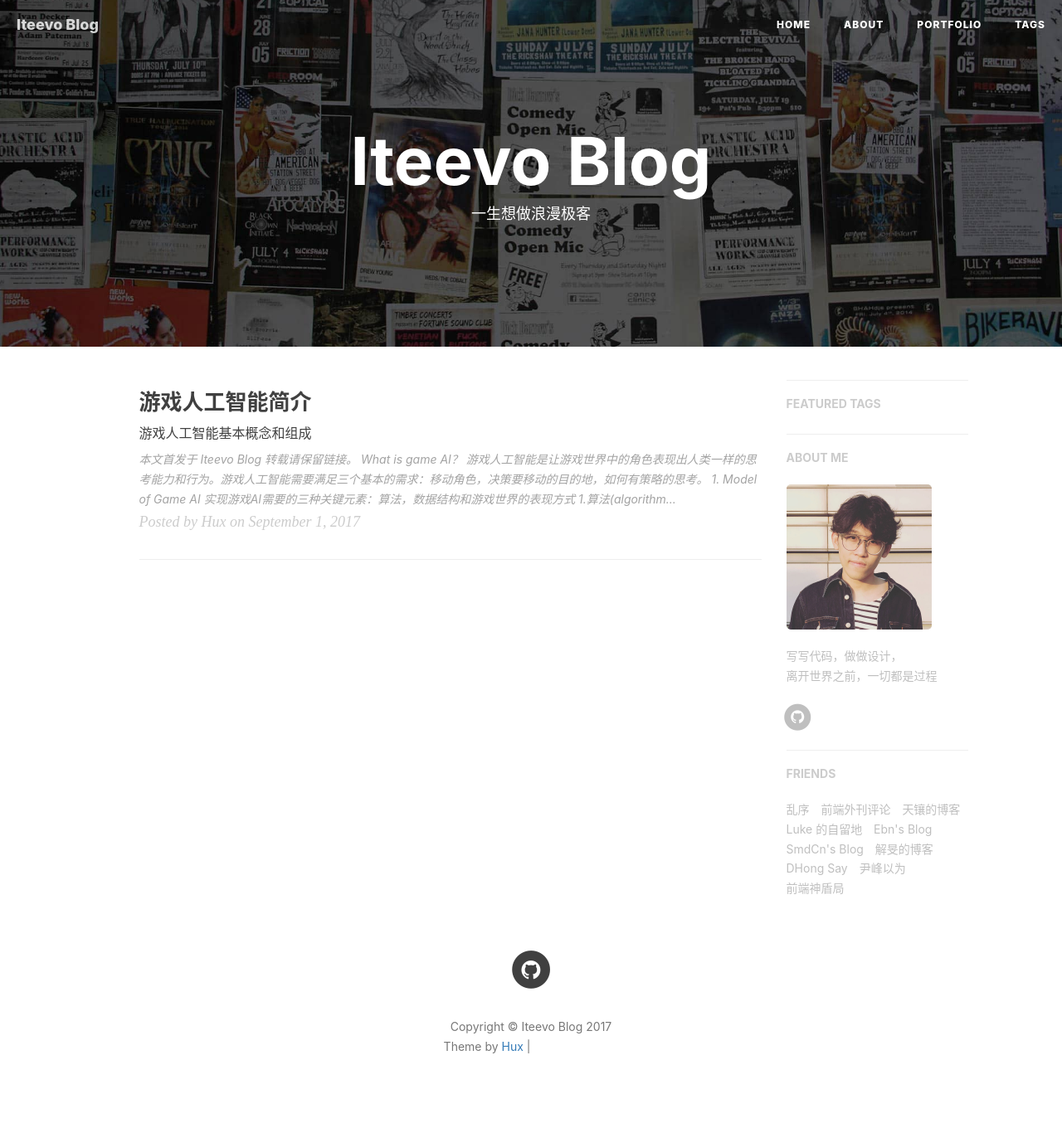
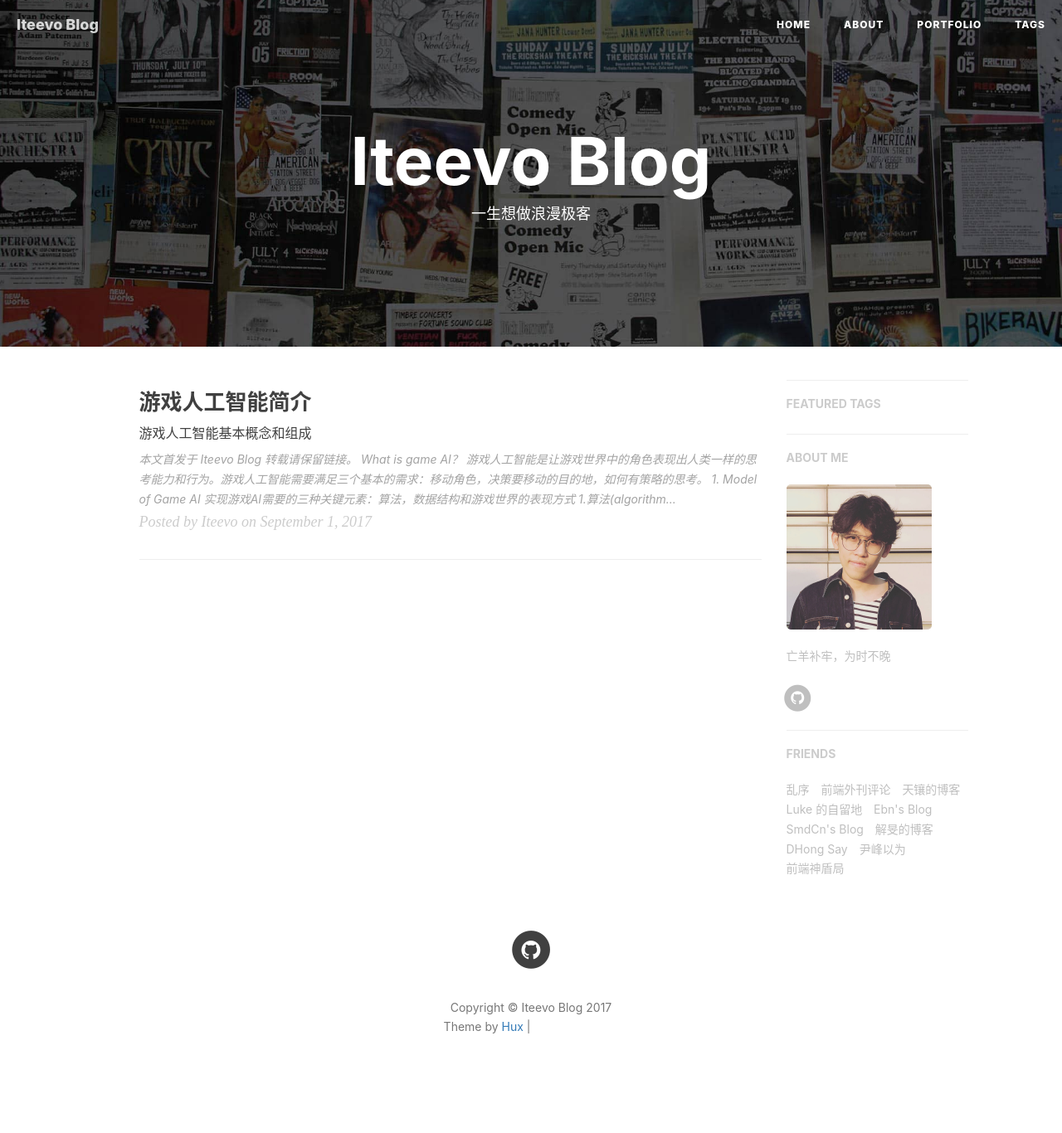
Before and after one commit to Iteevo/IteevoBlog, a Jekyll site: the page built from index.html, in a window 1280 px wide. Shown: the whole page at 83% size. Built offline with Jekyll 4.4.1, drawn with Linux system fonts in a browser that asks for light colours; nearby versions of some CDN libraries; the list of posts is cut into pages by our own code; comment, search, counter and statistics services are not loaded; after the commit the page ends 1342 px from its top, so only the background shows below that; grey boxes are pictures that could not be loaded.

Commit message:
introduce to game ai

```diff
--- a/_config.yml
+++ b/_config.yml
@@ -3,9 +3,9 @@
 SEOTitle: iteevo的博客 | Iteevo Blog
 header-img: img/home-bg.jpg
 email: hl20130312@gmail.com
-description: "关于前端与设计、黑客与画家 | 黄玄，Web & Mobile Lover，Front-End Engineer，UX Designer | 这里是 @Hux黄玄 的个人博客，与你一起发现更大的世界。"
-keyword: "黄玄, Hux黄玄, Hux, 鬼栈, huxpro, @huxpro, 黄玄的博客, Hux Blog, 博客, 个人网站, 互联网, 前端, 设计, 产品, 肖玉, Lynn, 肖玉的男朋友"
-url: "https://huangxuan.me"              # your host, for absolute URL
+description: "关于游戏AI开发。"
+keyword: "Iteevo"
+url: "https://www.iteevo.com"              # your host, for absolute URL
 baseurl: ""                             # for example, '/blog' if your blog hosted on 'host/blog'
 
 
@@ -61,13 +61,13 @@
 
 # Google Analytics
 ga_track_id: 'UA-49627206-1'            # Format: UA-xxxxxx-xx
-ga_domain: huangxuan.me
+ga_domain: iteevo.com
 
 
 
 # Sidebar settings
 sidebar: true                           # whether or not using Sidebar.
-sidebar-about-description: "写写代码，做做设计，<br>离开世界之前，一切都是过程"
+sidebar-about-description: "亡羊补牢，为时不晚"
 sidebar-avatar: /img/avatar-hux.jpg      # use absolute URL, seeing it's used in both `/` and `/about/`
 
 
--- a/_posts/2017-09-01-introduction-to-gameAI.markdown
+++ b/_posts/2017-09-01-introduction-to-gameAI.markdown
@@ -3,7 +3,7 @@
 title:      "游戏人工智能简介"
 subtitle:   "游戏人工智能基本概念和组成"
 date:       2017-09-01 20:00:00
-author:     "Hux"
+author:     "Iteevo"
 header-img: "img/in-post/post-eleme-pwa/eleme-at-io.jpg"
 header-mask: 0.3
 catalog:    true
@@ -12,7 +12,7 @@
     - C#
 ---
 
-> 本文首发于 [Iteevo Blog](http://geek.csdn.net/news/detail/210535) 转载请保留链接。
+> 本文首发于 [Iteevo Blog](http://iteevo.com/2017/09/01/introduction-to-gameAI/) 转载请保留链接。
 
 ## What is game AI？
 
```
